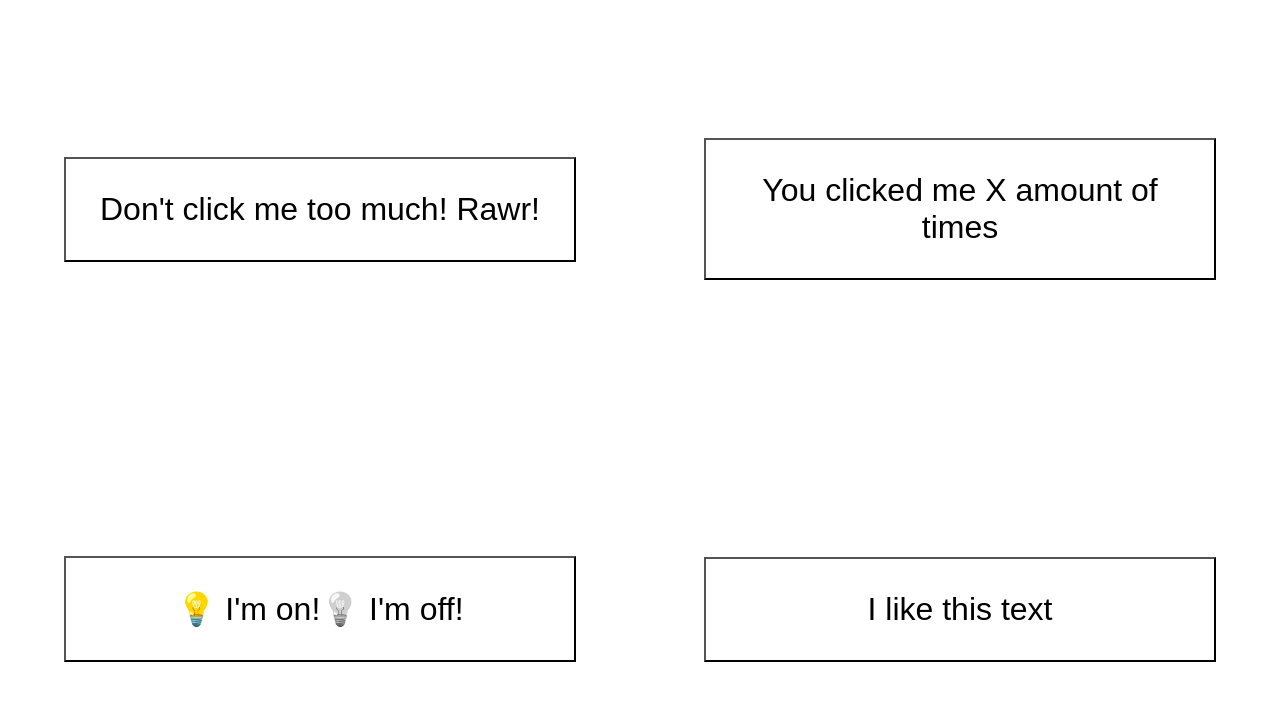
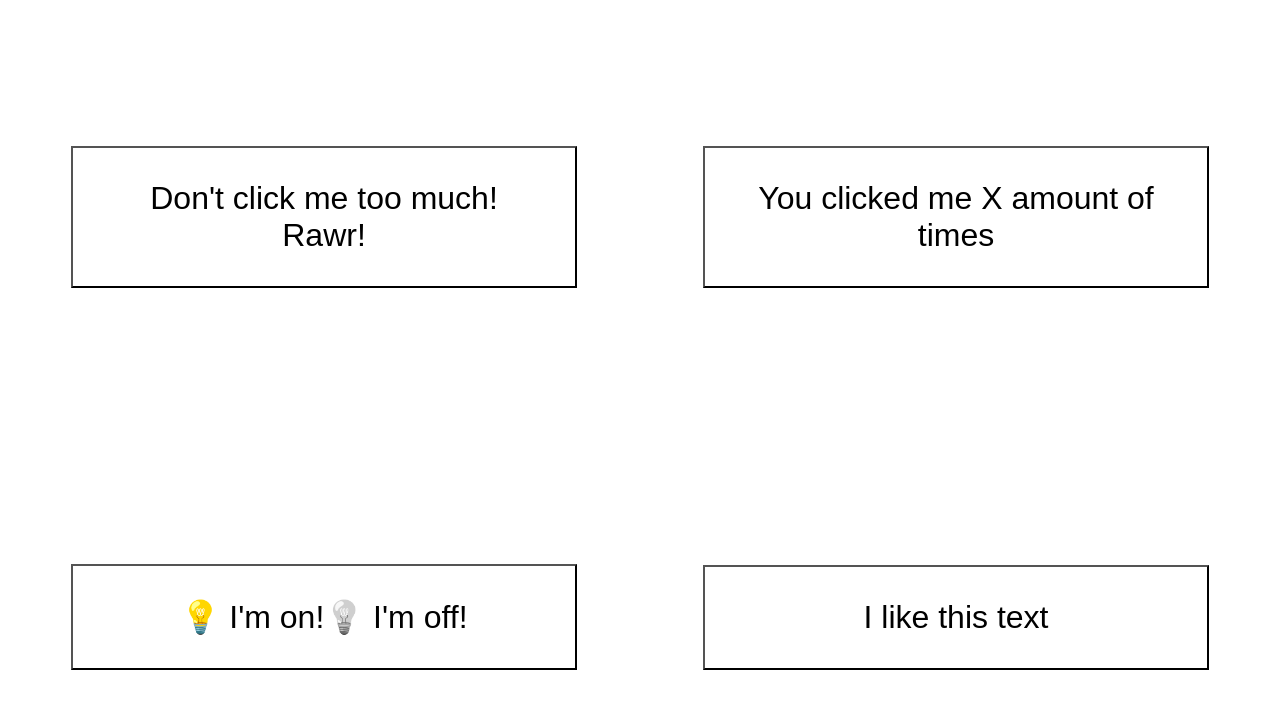
Before and after one commit to Atkinss1/fancy-buttons, a React (Create React App) app: page / in a window 1280 px wide. Shown: the top 708 px of the page. Built offline with nearby package versions, Linux system fonts and the light colour scheme.

Commit message:
css styling

```diff
--- a/src/index.css
+++ b/src/index.css
@@ -1,13 +1,3 @@
-body {
-  margin: 0;
-  font-family: -apple-system, BlinkMacSystemFont, 'Segoe UI', 'Roboto', 'Oxygen',
-    'Ubuntu', 'Cantarell', 'Fira Sans', 'Droid Sans', 'Helvetica Neue',
-    sans-serif;
-  -webkit-font-smoothing: antialiased;
-  -moz-osx-font-smoothing: grayscale;
+* {
+  box-sizing: border-box;
 }
-
-code {
-  font-family: source-code-pro, Menlo, Monaco, Consolas, 'Courier New',
-    monospace;
-}
```
